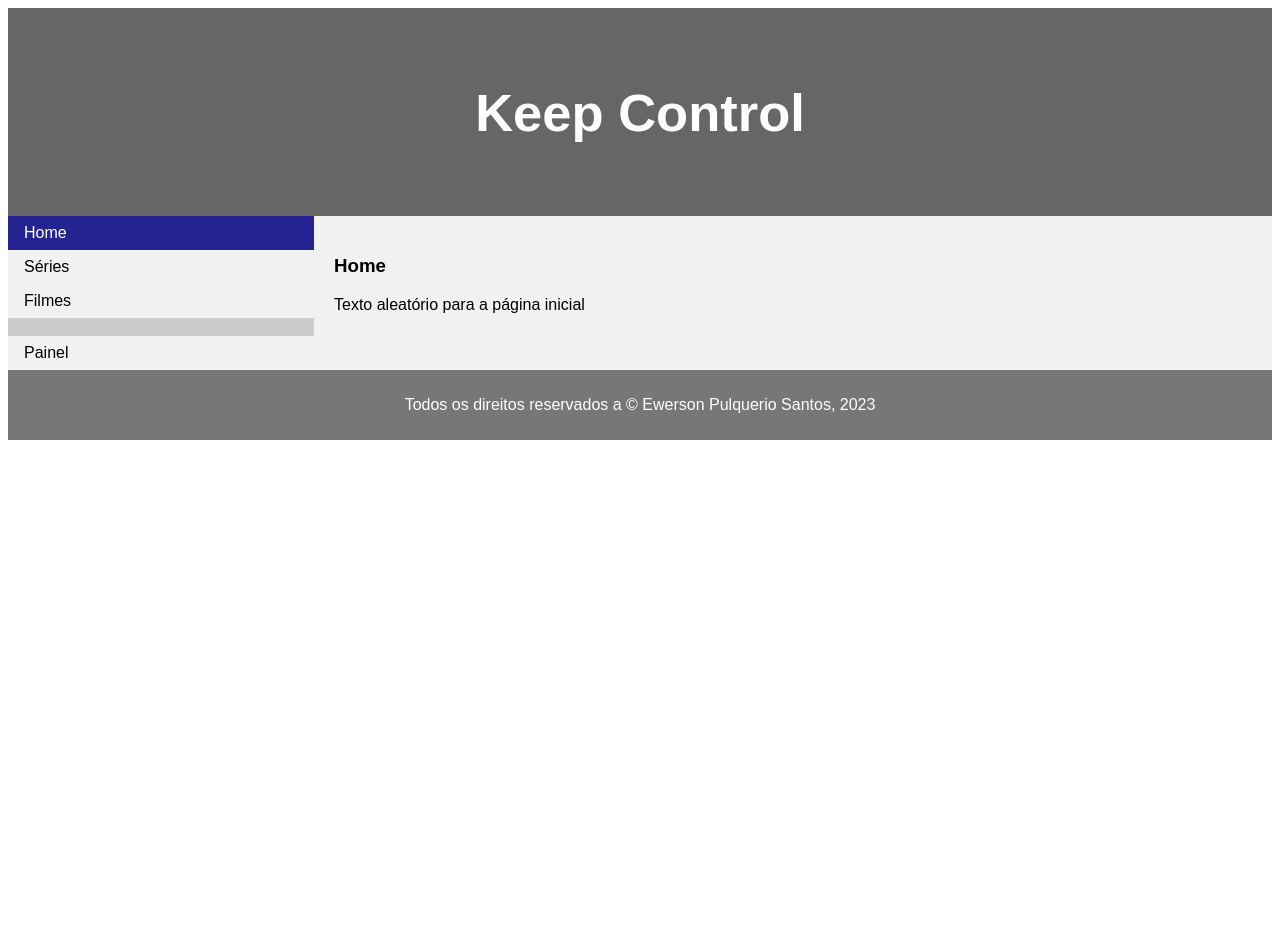
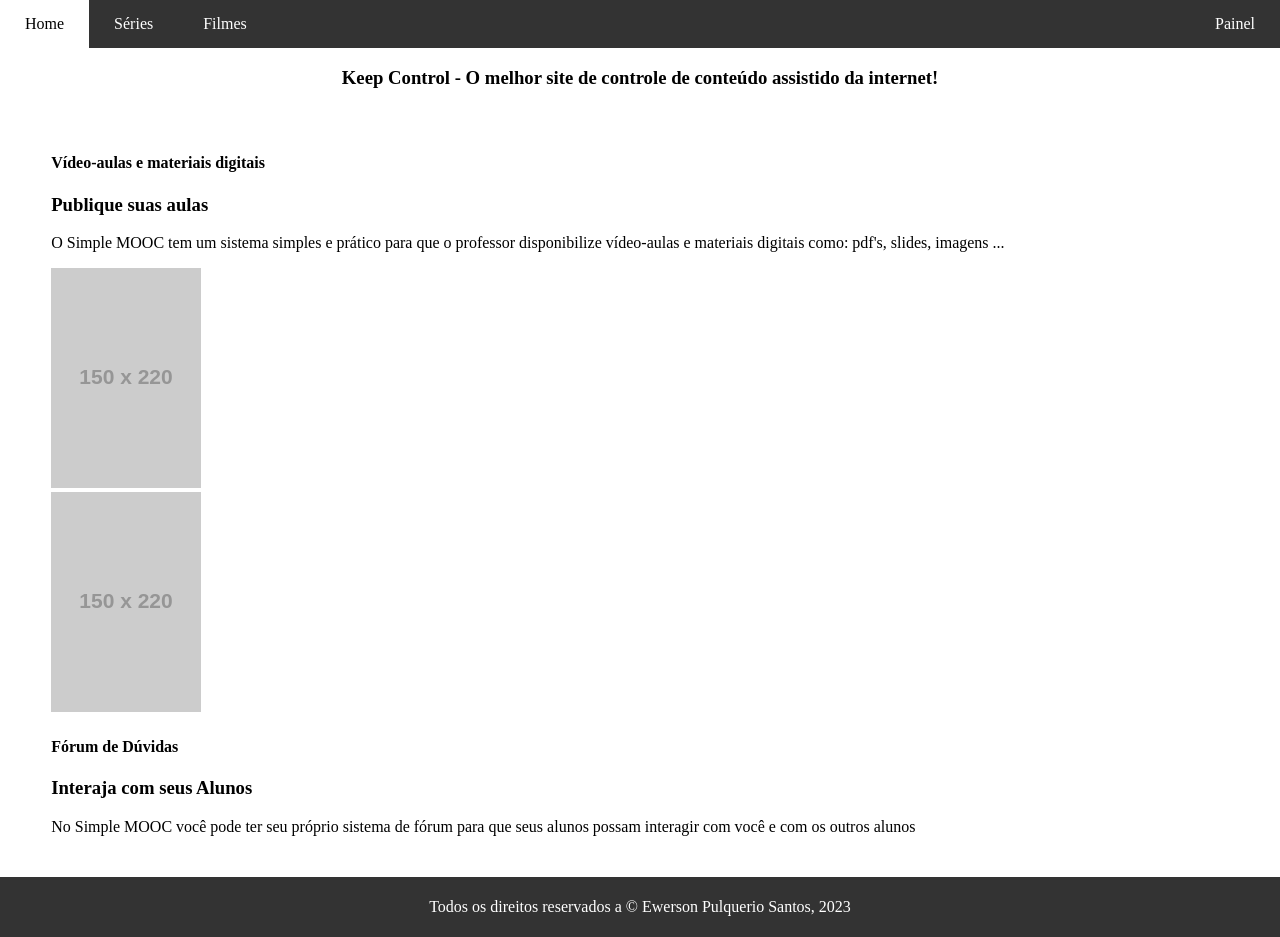
Before and after one commit to xpulquerio/keepcontrol, a Django app: page / in a window 1280 px wide. Before the commit the page ends 440 px from the top, so only its background shows below. Run offline with Django 4.2, Linux system fonts and the light colour scheme; some libraries are stand-ins or nearby versions.

Commit message:
Organização do CSS

```diff
--- a/keepcontrol/apps/core/static/css/styles.css
+++ b/keepcontrol/apps/core/static/css/styles.css
@@ -1,117 +1,98 @@
 * {
+  -webkit-box-sizing: border-box;
+  -moz-box-sizing: border-box;
   box-sizing: border-box;
+
 }
 
+/* --------------- Corpo */
+
 body {
-    font-family: Arial, Helvetica, sans-serif;
+  margin: 0px;
+
 }
 
-  /* Style the header */
-  header {
-    background-color: #666;
-    padding: 30px;
-    text-align: center;
-    font-size: 35px;
-    color: white;
+/* --------------- Barra de navegação*/
+
+nav {
+  position: -webkit-sticky; /* Necessário para funcionar no Safari */
+  position: sticky;
+  top: 0;
+  /*Os três bagulhos acima é para manter a navbar fixar no top*/
+  margin: 0;
+  padding: 0;
+  background-color: red; /*Não sei como tirar essa barra*/
+  /* box-shadow: 0px 1px 5px; */
 }
 
-  /* Container for flexboxes */
-  section {
-    display: -webkit-flex;
-    display: flex;
-  }
-
-  /* Style the navigation menu */
-  nav {
-    -webkit-flex: 1;
-    -ms-flex: 1;
-    flex: 1;
-    background: #ccc;
-    padding: 0px;
-  }
-
-  /* Style the list inside the menu */
 nav ul {
-    /*list-style-type: none;
-    padding: 10px;*/
   list-style-type: none;
   margin: 0;
   padding: 0;
-    width: 100%;
-    background-color: #f1f1f1;
+  overflow: hidden;
+  background-color: #333;
 }
 
+nav li {
+  float: left;
+}
 nav li a {
   display: block;
-    color: #000;
-    padding: 8px 16px;
+  color: white;
+  text-align: center;
+  padding: 15px 25px;
   text-decoration: none;
 }
 
-  /* Change the link color on hover */
-  nav li a:hover {
-    background-color: #383737;
-    color: white;
+nav li a:hover:not(.active) {
+  background-color: white;
+  color: black;
+}
+
+.active {
+  background-color: white;
+
 }
 
 .active a {
-    background-color: #252392;
-    color: white;
+  color: black;
+}
+/* --------------- Header */
+
+header h3 {
+  text-align: center;
 }
 
-  /* Style the content */
-  article {
-    -webkit-flex: 3;
-    -ms-flex: 3;
-    flex: 3;
-    background-color: #f1f1f1;
-    padding: 20px;
+/* --------------- Article */
+
+article{
+  /* background-color: red; */
+  /* margin: 0px 2%; */
+  padding: 2% 4%;
+  text-align: justify;
+  /* background-color: gray; */
 }
 
-  /* Style the footer */
+/* --------------- Footer */
+
 footer {
-    background-color: #777;
-    padding: 10px;
   text-align: center;
   color: white;
+  background-color: #333;
+  padding: 5px 0px 5px 0px;
 }
 
-  /* Responsive layout - makes the menu and the content (inside the section) sit on top of each other instead of next to each other */
-  @media (max-width: 600px) {
-    section {
-      -webkit-flex-direction: column;
-      flex-direction: column;
-    }
-  }
-
-  /*STYLES DA TABLE*/
-  table {
-    font-family: arial, sans-serif;
+/*TABLES DA SERIES*/
+.table_c {
   border-collapse: collapse;
   width: 100%;
+  /* border: 1px solid black; */
 }
-
-  td, th {
-    /* border: 1px solid #dddddd; */
+.table_c th, .table_c td {
+  border-bottom: 1px solid #ddd;
+  padding: 8px;
   text-align: left;
-    padding: 8px;
 }
-
-  tr:nth-child(even) {
-    background-color: #dddddd;
+.table_c tr:nth-child(even){
+  background-color: #f2f2f2
 }
-
-/*botão de detalhes*/
-
-.detalhe:link, .detalhe:visited {
-  background-color: #252392;
-  color: white;
-  padding: 5px 10px 5px 10px;
-  text-align: center;
-  text-decoration: none;
-  border-radius: 5px;
-}
-
-.detalhe:hover, .detalhe:active {
-  background-color: #383737;
-}
--- a/keepcontrol/apps/core/templates/base.html
+++ b/keepcontrol/apps/core/templates/base.html
@@ -9,29 +9,25 @@
     <link rel="stylesheet" href="{% static 'css/styles.css'%}" />
     <title>Keep Control</title>
     <link rel="icon" type="image/png" href="../static/painel-de-controle.png">
+    <style>
+
+
+    </style>
 </head>
 <body>
-
-    <header>
-      <h2>Keep Control</h2>
-    </header>
-
-    <section>
   <nav>
     <ul>
         <li class="{% if request.resolver_match.url_name == 'home' %}active{% endif %}"><a href="{% url 'core:home' %}">Home</a></li>
-            <!-- <li class="{% if request.resolver_match.url_name == 'animes' %}active{% endif %}"><a href="{% url 'animes:animes' %}">Animes</a></li>
-            <li class="{% if request.resolver_match.url_name == 'mangas' %}active{% endif %}"><a href="{% url 'mangas:mangas' %}">Mangás</a></li> -->
         <li class="{% if request.resolver_match.url_name == 'series' %}active{% endif %}"><a href="{% url 'series:series' %}">Séries</a></li>
         <li class="{% if request.resolver_match.url_name == 'movies' %}active{% endif %}"><a href="{% url 'movies:movies' %}">Filmes</a></li>
-          </ul>
-          <br>
-          <ul>
-            <li><a href="http://localhost:8000/admin/">Painel</a></li>
+        <li style="float:right"><a href="http://localhost:8000/admin/">Painel</a></li>
       </ul>
   </nav>
+  <header>
+    <h3>Keep Control - O melhor site de controle de conteúdo assistido da internet!</h3>
+  </header>
+
   {% block principal %} {% endblock%}
-    </section>
 
   <footer>
     <p>Todos os direitos reservados a &copy; Ewerson Pulquerio Santos, 2023</p>
--- a/keepcontrol/apps/core/templates/home.html
+++ b/keepcontrol/apps/core/templates/home.html
@@ -2,7 +2,41 @@
 
 {% block principal %}
 <article>
-    <h1>Home</h1>
-    <p>Texto aleatório para a página inicial</p>
-  </article>
+
+<div class="pure-g-r content-ribbon">
+    <div class="pure-u-2-3">
+        <div class="l-box">
+            <h4 class="content-subhead">Vídeo-aulas e materiais digitais</h4>
+            <h3>Publique suas aulas</h3>
+            <p>
+                O Simple MOOC tem um sistema simples e prático para que o professor disponibilize vídeo-aulas e
+                materiais digitais como: pdf's, slides, imagens ...
+            </p>
+        </div>
+    </div>
+    <div class="pure-u-1-3">
+        <div class="l-box">
+            <img src="http://placehold.it/150x220" alt="Vídeo aulas e materiais digitais.">
+        </div>
+    </div>
+</div>
+<div class="pure-g-r content-ribbon">
+    <div class="pure-u-1-3">
+        <div class="l-box">
+            <img src="http://placehold.it/150x220" alt="Fórum de Dúvidas">
+        </div>
+    </div>
+    <div class="pure-u-2-3">
+        <div class="l-box">
+            <h4 class="content-subhead">Fórum de Dúvidas</h4>
+            <h3>Interaja com seus Alunos</h3>
+            <p>
+                No Simple MOOC você pode ter seu próprio sistema de fórum para que seus alunos possam interagir com
+                você e com os outros alunos
+            </p>
+        </div>
+    </div>
+</div>
+
+</article>
 {% endblock %}
--- a/keepcontrol/apps/movies/templates/movies.html
+++ b/keepcontrol/apps/movies/templates/movies.html
@@ -3,9 +3,9 @@
 {% block principal %}
 <article>
     <h1>Lista de Filmes</h1>
-    <p><b>Quantidade de filmes cadastradas: {{qtd_movies}}</b></p>
+    <p><b>Quantidade de filmes cadastrados: {{qtd_movies}}</b></p>
     <!-- Aqui começa a lista dos filmes -->
-    <table>
+    <table class="table_c">
         <tr>
             <th>Título</th>
             <th>Direção</th>
--- a/keepcontrol/apps/series/templates/series.html
+++ b/keepcontrol/apps/series/templates/series.html
@@ -5,7 +5,7 @@
     <h1>Lista de Séries</h1>
     <p><b>Quantidade de séries cadastradas: {{qtd_series}}</b></p>
     <!-- Aqui começa a lista dos filmes -->
-    <table>
+    <table class="table_c">
         <tr>
             <th>Título</th>
             <th>Temporadas</th>
@@ -13,10 +13,10 @@
         </tr>
         {% for serie in series %}
         <tr>
-            <td>{{serie.title}}</td>
+            <td><a class="detalhe" href="{{ serie.get_absolute_url }}">{{serie.title}}</a></td>
             <td>{{serie.qtd_temps}}</td>
             <td>{{serie.situation}}</td>
-            <td><a class="detalhe" href="{{ serie.get_absolute_url }}">Detalhe</a></td>
+            <!-- <td><a class="detalhe" href="{{ serie.get_absolute_url }}">Temporadas</a></td> -->
         </tr>
         {%empty%}
         <tr>
```
Also changed, not shown: keepcontrol/apps/series/templates/season_details.html (+6 -3 lines), keepcontrol/apps/series/templates/serie_details.html (+10 -6 lines). Lines whose indentation alone changed are shown as unchanged.
